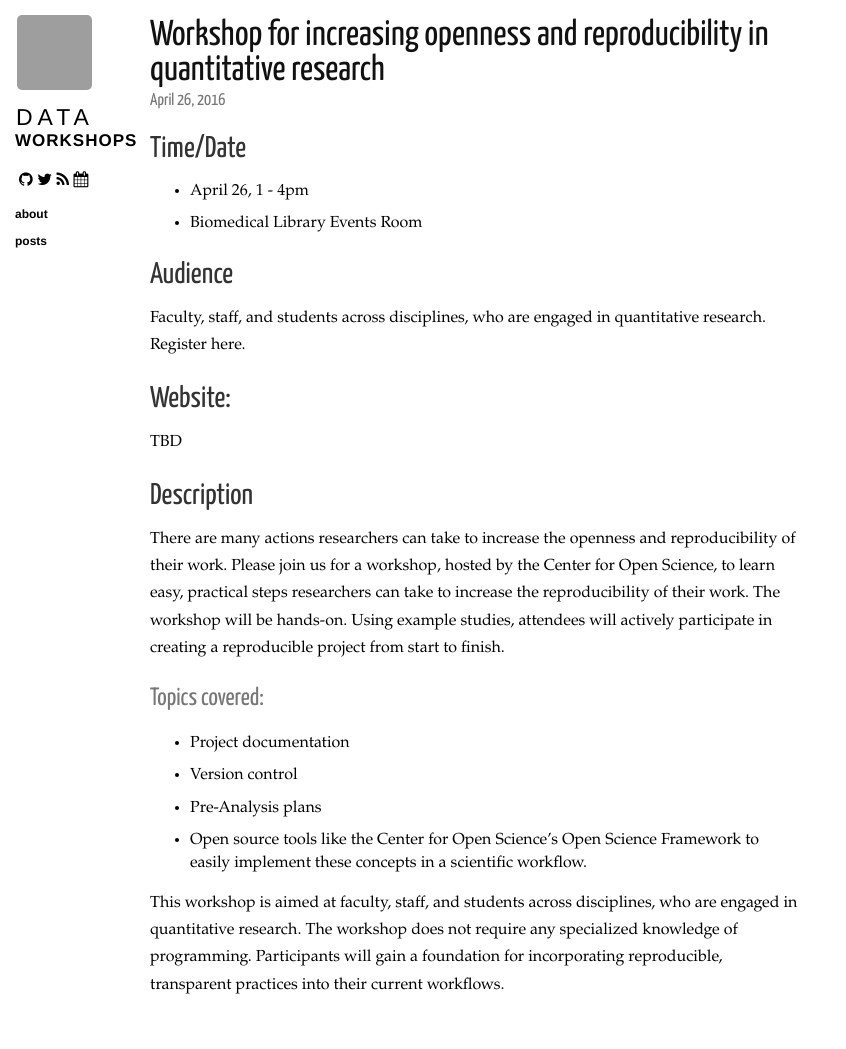
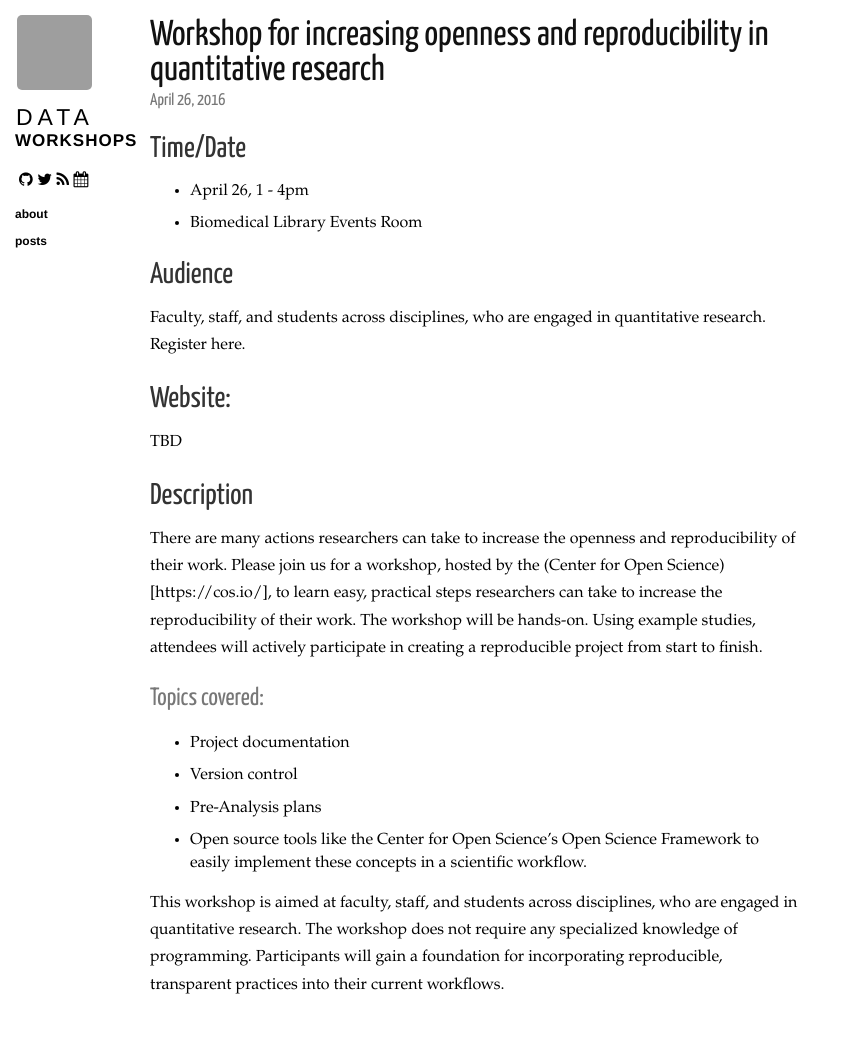
Before and after one commit to ucsdlib/workshops, a Jekyll site: the page built from _posts/2016-04-26-repoducible-open-science.markdown, in a window 1280 px wide. Shown: the whole page, without its empty margins (0-846 px from the left). Built offline with Jekyll 4.4.1, drawn with Linux system fonts in a browser that asks for light colours; nearby versions of some CDN libraries; Markdown is read by kramdown in place of the engine named in the settings; part of the change alters nothing that is shown; grey boxes are pictures that could not be loaded.

Commit message:
adding cos link

```diff
--- a/_posts/2016-04-26-repoducible-open-science.markdown
+++ b/_posts/2016-04-26-repoducible-open-science.markdown
@@ -19,7 +19,7 @@ TBD
 
 ## Description
 
-There are many actions researchers can take to increase the openness and reproducibility of their work. Please join us for a workshop, hosted by the Center for Open Science, to learn easy, practical steps researchers can take to increase the reproducibility of their work. The workshop will be hands-on. Using example studies, attendees will actively participate in creating a reproducible project from start to finish.
+There are many actions researchers can take to increase the openness and reproducibility of their work. Please join us for a workshop, hosted by the (Center for Open Science)[https://cos.io/], to learn easy, practical steps researchers can take to increase the reproducibility of their work. The workshop will be hands-on. Using example studies, attendees will actively participate in creating a reproducible project from start to finish.
 
 ### Topics covered:
 
```
